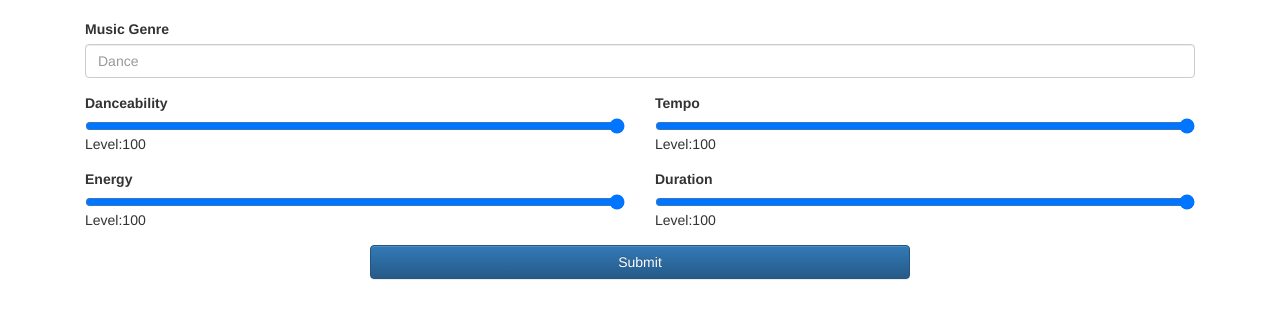
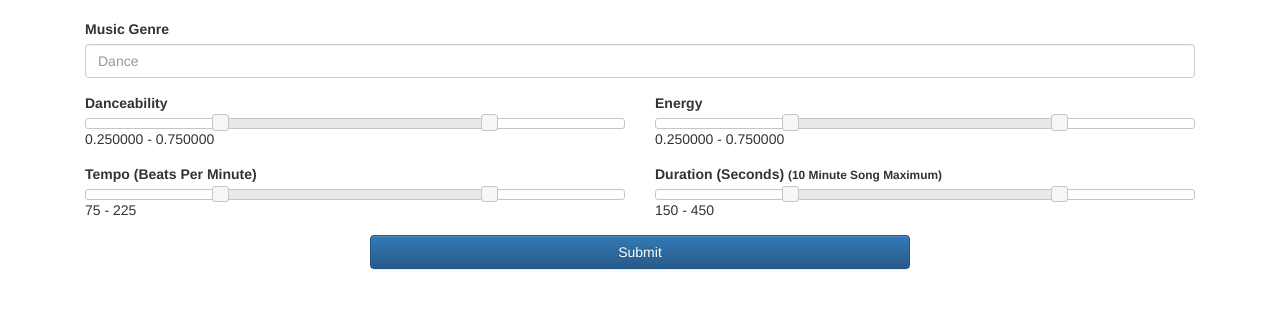
Before and after one commit to cory321/Spotify-Energy-Search, a plain HTML site: page index.html in a window 1280 px wide. Shown: the part 102-420 px from the top of the page. Drawn offline with nearby package versions, Linux system fonts and the light colour scheme.

Commit message:
added sliders

```diff
--- a/index.html
+++ b/index.html
@@ -8,6 +8,10 @@
         <meta name="viewport" content="width=device-width, initial-scale=1">
 
 		<script src="https://ajax.googleapis.com/ajax/libs/jquery/2.1.4/jquery.min.js"></script>
+		<script src="https://code.jquery.com/ui/1.11.4/jquery-ui.min.js"></script>
+		<link rel="stylesheet" href="http://code.jquery.com/ui/1.11.4/themes/smoothness/jquery-ui.css">
+  		<script src="http://code.jquery.com/ui/1.11.4/jquery-ui.js"></script>
+
 
 		<!-- Latest compiled and minified CSS -->
 		<link rel="stylesheet" href="https://maxcdn.bootstrapcdn.com/bootstrap/3.3.5/css/bootstrap.min.css">
@@ -42,25 +46,25 @@
 			<div class="col-xs-6">
 					<div class="form-group">
 						<label for="danceability">Danceability</label>
-						<input type="range" id="danceability" value="100">
-						<span>Level:100</span>
+						<div id="DanceSlider"></div>
+						<span>0.250000 - 0.750000</span>
 					</div>
 					<div class="form-group">
-						<label for="danceability">Energy</label>
-						<input type="range" id="danceability" value="100">
-						<span>Level:100</span>
+						<label for="danceability">Tempo (Beats Per Minute)</label>
+						<div id="TempoSlider"></div>
+						<span>75 - 225</span>
 					</div>
 			</div>
 			<div class="col-xs-6">
 					<div class="form-group">
-						<label for="danceability">Tempo</label>
-						<input type="range" id="danceability" value="100">
-						<span>Level:100</span>
+						<label for="danceability">Energy</label>
+						<div id="EnergySlider"></div>
+						<span>0.250000 - 0.750000</span>
 					</div>
 					<div class="form-group">
-						<label for="danceability">Duration</label>
-						<input type="range" id="danceability" value="100">
-						<span>Level:100</span>
+						<label for="danceability">Duration (Seconds) <small>(10 Minute Song Maximum)</small></label>
+						<div id="DurationSlider"></div>
+						<span>150 - 450</span>
 					</div>
 			</div>
 			<div class="col-xs-3"></div>
--- a/script.js
+++ b/script.js
@@ -7,6 +7,64 @@ $(function(){
 	var $alerts = $("#alerts");
 	var $submitButton = $("#submit");
 	var $genreDiv = $("#genreDiv");
+
+	var min_danceability = 0.0;
+	var max_danceability = 0.999999;
+
+	var min_tempo = 0;
+	var max_tempo = 300;
+
+	var min_energy = 0.0;
+	var max_energy = 0.999999;
+
+	var min_duration = 0;
+	var max_duration = 600;
+
+	$("input[type*='range']").on("change mousemove", function() {
+    	$(this).next().html($(this).val());
+	});
+
+	$("#DanceSlider").slider({
+		range : true,
+		min : 0,
+		max: 999999,
+		values: [250000, 750000 ],
+		slide: function(event, ui) {
+			$(this).next().html("0."+ui.values[0] + " - " + "0."+ui.values[1]);
+			min_danceability = ui.values[0];
+			max_danceability = ui.values[1];
+		}
+	});
+
+	$("#TempoSlider").slider({
+		range : true,
+		min : 0,
+		max: 300,
+		values: [75,225],
+		slide: function(event, ui) {
+			$(this).next().html(ui.values[0] + " bpm - "+ ui.values[1]+" bpm");
+		}
+	});
+
+	$("#EnergySlider").slider({
+		range : true,
+		min : 0,
+		max: 999999,
+		values: [250000, 750000],
+		slide: function(event, ui) {
+			$(this).next().html("0."+ui.values[0] + " - " + "0."+ui.values[1]);
+		}
+	});
+
+	$("#DurationSlider").slider({
+		range : true,
+		min : 0,
+		max: 600,
+		values: [150, 450],
+		slide: function(event, ui) {
+			$(this).next().html(ui.values[0] + " - "+ui.values[1]);
+		}
+	});
 
 	$submitButton.click(function(){
 
@@ -27,18 +85,6 @@ $(function(){
 		$c.empty();
 		$alerts.empty();
 		$genreDiv.removeClass("has-error");
-
-		var min_danceability = 0.0;
-		var max_danceability = 0.99;
-
-		var min_tempo = 0;
-		var max_tempo = 200;
-
-		var min_energy = 0.2;
-		var max_energy = 0.9;
-
-		var min_duration = 0;
-		var max_duration = 5000;
 
 		var sort = "artist_familiarity-desc";
 
```
